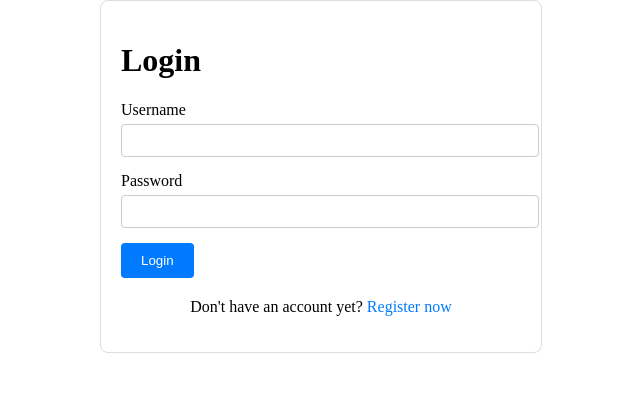
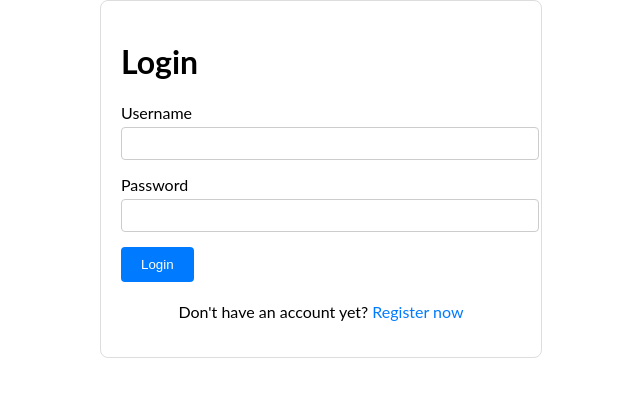
Before and after one commit to sumon-cns/project-management-system-frontend, a Vue app: page /login in a window 1280 px wide. Shown: the top 396 px of the page, without its empty margins (319-959 px from the left). Built offline with nearby package versions, Linux system fonts and the light colour scheme.

Commit message:
dashboard header updated, font family changed

```diff
--- a/src/App.vue
+++ b/src/App.vue
@@ -4,6 +4,8 @@
 
 <script setup></script>
 
-<style scoped>
-
+<style>
+body {
+  font-family: "Lato", sans-serif;
+}
 </style>
--- a/src/components/Dashboard.vue
+++ b/src/components/Dashboard.vue
@@ -3,7 +3,8 @@
     <Sidebar/>
     <div class="dashboard content">
       <div>
-        <h1 class="dashboard-title">Dashboard</h1>
+        <h1 class="dashboard-title">Dashboard - Project Management System</h1>
+        <br>
         <p><strong>Welcome </strong>{{ user.username }}!</p>
         <p><strong>Id:</strong> {{ user.id }}</p>
         <p><strong>Full Name:</strong> {{ user.fullName }}</p>
```
